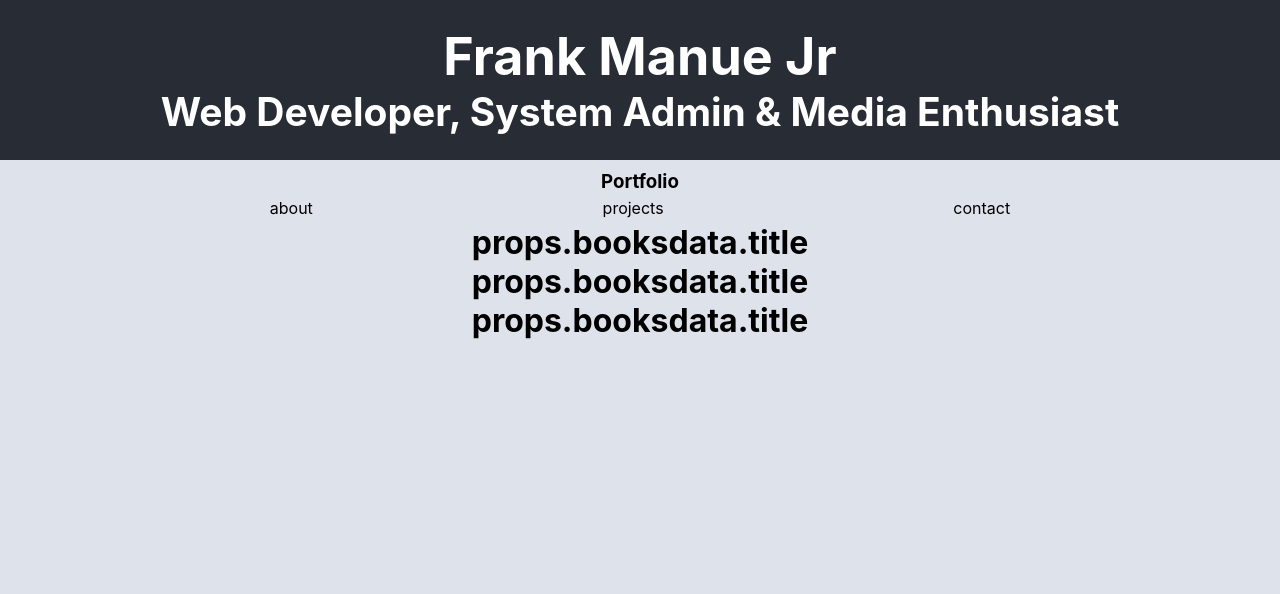
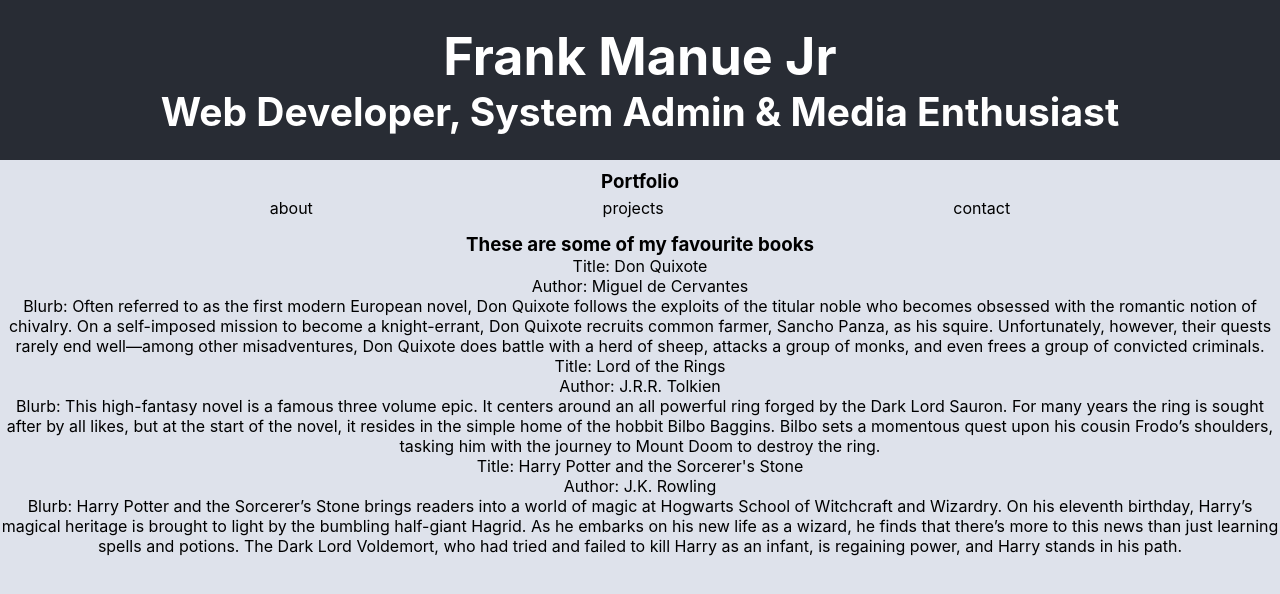
Before and after one commit to L0N/porforlio, a React (Create React App) app: page / in a window 1280 px wide. Shown: the top 594 px of the page. Built offline with nearby package versions, Linux system fonts and the light colour scheme.

Commit message:
add book component with props

```diff
--- a/src/App.js
+++ b/src/App.js
@@ -7,7 +7,6 @@ import Header from './components/header'
 import Books from './components/books'
 
 class App extends Component {
-
   state = {
     mainSectionHeading: "Portfolio",
     mainSubSectionHeading: "Frank Manue Jr",
@@ -16,16 +15,19 @@ class App extends Component {
     showContacts: false,
     books: [
       {
+        id: 1,
         Title: "Don Quixote",
         author: "Miguel de Cervantes",
         blurb: "Often referred to as the first modern European novel, Don Quixote follows the exploits of the titular noble who becomes obsessed with the romantic notion of chivalry. On a self-imposed mission to become a knight-errant, Don Quixote recruits common farmer, Sancho Panza, as his squire. Unfortunately, however, their quests rarely end well—among other misadventures, Don Quixote does battle with a herd of sheep, attacks a group of monks, and even frees a group of convicted criminals."
       },
       {
+        id: 2,
         Title: "Lord of the Rings",
         author: "J.R.R. Tolkien",
         blurb: "This high-fantasy novel is a famous three volume epic. It centers around an all powerful ring forged by the Dark Lord Sauron. For many years the ring is sought after by all likes, but at the start of the novel, it resides in the simple home of the hobbit Bilbo Baggins. Bilbo sets a momentous quest upon his cousin Frodo’s shoulders, tasking him with the journey to Mount Doom to destroy the ring. "
       },
       {
+        id: 3,
         Title: "Harry Potter and the Sorcerer's Stone",
         author: "J.K. Rowling",
         blurb: "Harry Potter and the Sorcerer’s Stone brings readers into a world of magic at Hogwarts School of Witchcraft and Wizardry. On his eleventh birthday, Harry’s magical heritage is brought to light by the bumbling half-giant Hagrid. As he embarks on his new life as a wizard, he finds that there’s more to this news than just learning spells and potions. The Dark Lord Voldemort, who had tried and failed to kill Harry as an infant, is regaining power, and Harry stands in his path."
@@ -114,15 +116,22 @@ class App extends Component {
                 ""
             }
           </div>
-          <div>
-          {
-            this.state.books.map((books, i) => {
-              return (
-                < Books booksdata={books} />
-              )
-            })
-          }
-          </div>
+
+          {/* <div>
+            < Books book="test" />
+
+          </div> */}
+
+            <div>
+            <h3>These are some of my favourite books</h3>
+              {
+                (this.state.books.length === 0)
+                ? <h3>There are no books in the library</h3>
+                : this.state.books.map((book, i) => {
+                  return <Books key={ book.id } title={ book.Title } author={book.author} blurb={book.blurb} />
+                })
+              }
+            </div>
         </main>
       </div>
     );
--- a/src/components/books.jsx
+++ b/src/components/books.jsx
@@ -1,10 +1,14 @@
 import React, { Component } from 'react';
 
 class books extends Component {
-    render(props) {
+    render() {
+        console.log("Books component ran")
+        console.log(this.props.title)
         return (
-            <div>
-                <h1>props.booksdata.title</h1>
+            <div className="book-list">
+                <div className="book-title"> Title: { this.props.title }  </div>
+                <div className="book-author"> Author: { this.props.author }  </div>
+                <div className="book-blurb"> Blurb: { this.props.blurb }  </div>
             </div>
         );
     }
```
